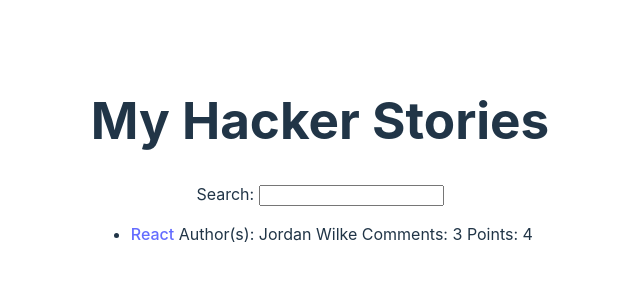
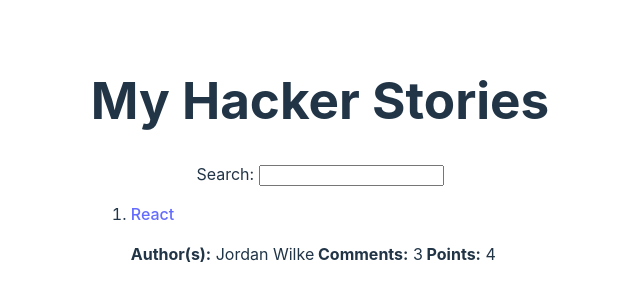
Before and after one commit to BriGuy520/RoadToReact, a React (Vite) app in the folder Fundamentals/hacker-stories/: page / in a window 1280 px wide. Shown: the part 240-540 px from the top of the page, without its empty margins (320-960 px from the left). Built offline with nearby package versions, Linux system fonts and the light colour scheme; no server answers.

Commit message:
made some style changes to the api call i'm making

```diff
--- a/Fundamentals/hacker-stories/src/App.jsx
+++ b/Fundamentals/hacker-stories/src/App.jsx
@@ -30,6 +30,8 @@ function App() {
 
   const url = "http://hn.algolia.com/api/v1/search?query=";
 
+  console.log(stories);
+
   React.useEffect(() => {
 
     fetch(`${url}${searchTerm}`)
@@ -58,13 +60,13 @@ function App() {
 const List = ({ stories, term }) => {
 
   return (
-    <ul>
+    <ol>
     {stories.map(story => {
       if(Object.values(story).join(' ').includes(term)){
         return <Item key={story.objectID} item={story} />
       }
     })}
-    </ul>
+    </ol>
   )
 }
 
@@ -73,9 +75,11 @@ const Item = ({item}) => {
   return (
     <li style={{textAlign: 'left'}}>
       <a href={item.url}>{item.title}</a>
-      <span> Author(s): {item.author}</span>
-      <span> Comments: {item.num_comments}</span>
-      <span> Points: {item.points}</span>
+      <p>
+      <span><strong>Author(s):</strong> {item.author}</span>
+      <span><strong> Comments:</strong> {item.num_comments}</span>
+      <span><strong> Points:</strong> {item.points}</span>
+      </p>
     </li>
   );
 }
```
